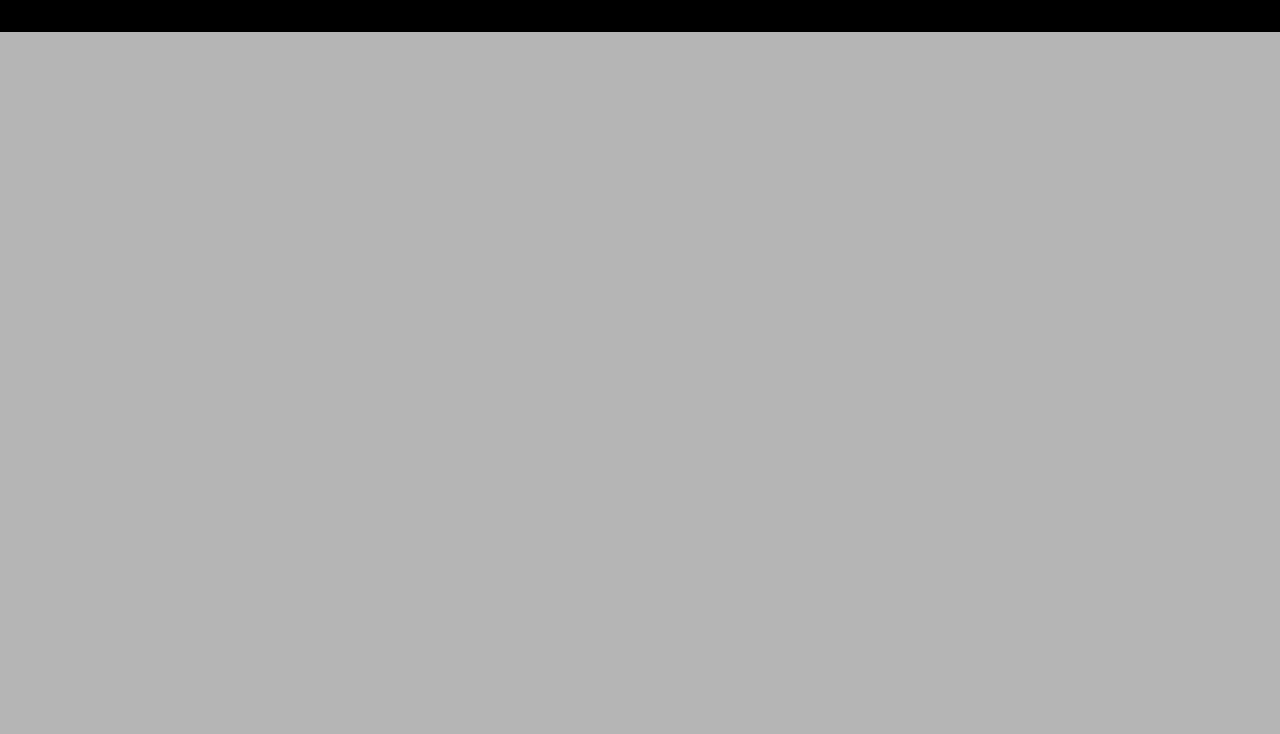
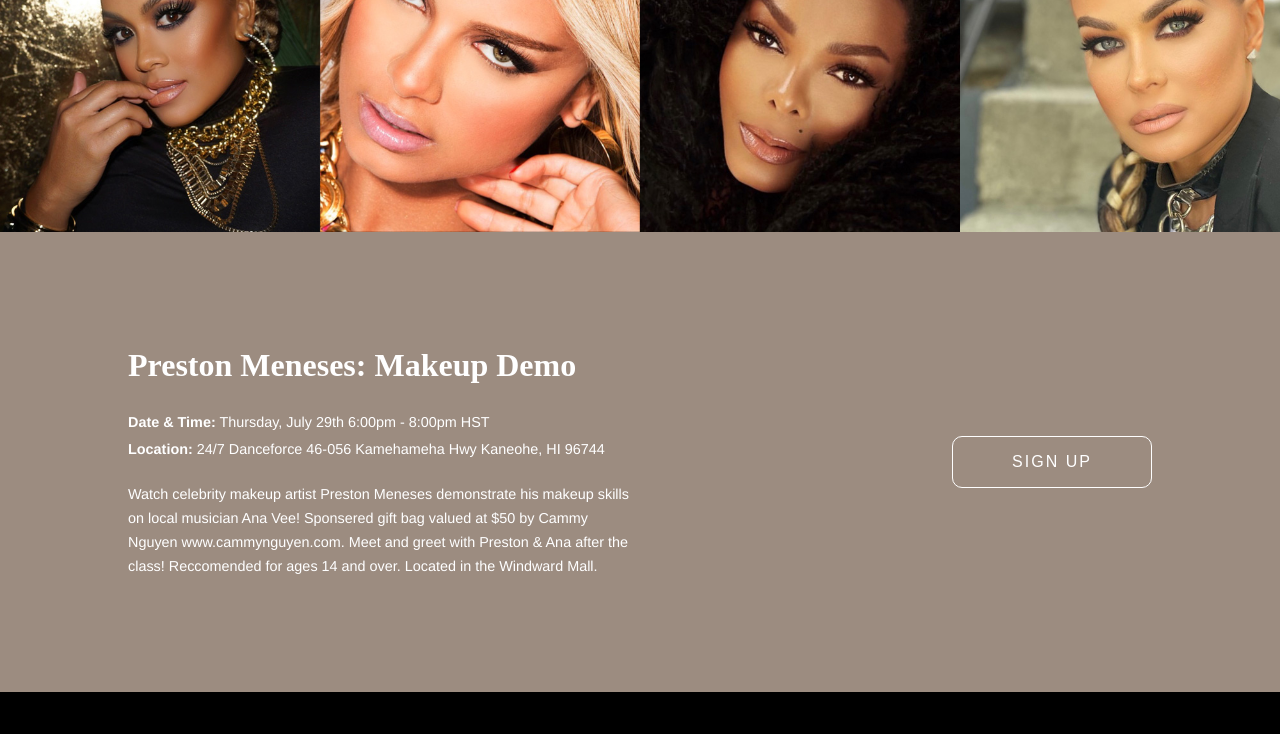
Before and after one commit to ekm383/prestonmakeup, a Gatsby site: page / in a window 1280 px wide. Shown: the part 1233-1967 px from the top of the page. Before the commit the page ends 1265 px from the top, so only its background shows below. Built offline with nearby package versions, Linux system fonts and the light colour scheme; Gatsby itself is replaced by a stand-in of ours; a web font is replaced by a local one.

Commit message:
Added 247 event

```diff
--- a/gatsby-config.js
+++ b/gatsby-config.js
@@ -21,6 +21,7 @@ module.exports = {
     },
     `gatsby-transformer-sharp`,
     `gatsby-plugin-sharp`,
+    `gatsby-plugin-smoothscroll`,
     {
       resolve: `gatsby-plugin-manifest`,
       options: {
@@ -34,14 +35,12 @@ module.exports = {
       },
     },
     {
-      resolve: `gatsby-plugin-prefetch-google-fonts`,
+      resolve: `gatsby-plugin-google-fonts`,
       options: {
         fonts: [
-          {
-            family: `Judson`,
-            variants: [`700`],
-          },
+          `Judson\:700`, // you can also specify font weights and styles
         ],
+        display: "swap",
       },
     },
     // this (optional) plugin enables Progressive Web App + Offline functionality
--- /dev/null
+++ b/src/components/Gallery.js
@@ -0,0 +1,50 @@
+import React from "react"
+import { useStaticQuery, graphql } from "gatsby"
+import Img from "gatsby-image"
+import styled from "styled-components"
+
+const Image = () => {
+  const data = useStaticQuery(graphql`
+    query {
+      getImages: allFile(filter: { relativeDirectory: { eq: "gallery" } }) {
+        edges {
+          node {
+            childImageSharp {
+              fluid(maxWidth: 500) {
+                ...GatsbyImageSharpFluid
+              }
+            }
+          }
+        }
+      }
+    }
+  `)
+  const images = data.getImages.edges
+  return (
+    <GalleryWrapper>
+      {images.map(({ node }, index) => {
+        return (
+          <div key={index} className={`item`}>
+            <Img fluid={node.childImageSharp.fluid} />
+          </div>
+        )
+      })}
+    </GalleryWrapper>
+  )
+}
+
+const GalleryWrapper = styled.div`
+  display: flex;
+  flex-direction: row;
+  flex-wrap: wrap;
+  .item {
+    width: 25%;
+  }
+  @media (max-width: 768px) {
+    .item {
+      width: 50%;
+    }
+  }
+`
+
+export default Image
--- a/src/components/Promo.js
+++ b/src/components/Promo.js
@@ -4,18 +4,29 @@ import styled from "styled-components"
 const Promo = () => {
   return (
     <StyledPromo>
-      <div className="container">
+      <div className="container" id="events">
         <div className="promo-box">
-          <h4>GIVE ME A BEAT</h4>
-          <p>Sunday, September 27th 3:00pm PST</p>
+          <h2>Preston Meneses: Makeup Demo</h2>
           <p>
-            Preston will demonstrate his sculpting, highlighting, makeup
-            placement, and couture glam along with products he uses.
+            <strong>Date & Time:</strong> Thursday, July 29th 6:00pm - 8:00pm
+            HST
+          </p>
+          <p>
+            <strong>Location:</strong> 24/7 Danceforce 46-056 Kamehameha Hwy
+            Kaneohe, HI 96744
+          </p>
+          <br />
+          <p>
+            Watch celebrity makeup artist Preston Meneses demonstrate his makeup
+            skills on local musician Ana Vee! Sponsered gift bag valued at $50
+            by Cammy Nguyen www.cammynguyen.com. Meet and greet with Preston &
+            Ana after the class! Reccomended for ages 14 and over. Located in
+            the Windward Mall.
           </p>
         </div>
         <div className="button-box">
-          <a href="https://us02web.zoom.us/webinar/register/WN_XDTMKQZwRYuso4HXvyHvSQ">
-            <button>masterclass</button>
+          <a href="https://www.eventbrite.com/e/preston-meneses-makeup-demo-with-ana-vee-tickets-161999032467">
+            <button>Sign Up</button>
           </a>
         </div>
       </div>
@@ -27,6 +38,7 @@ const StyledPromo = styled.div`
   width: 100%;
   height: 300px;
   margin: 0rem auto;
+  padding: 5rem 0;
   background: var(--beige);
   display: flex;
   justify-content: center;
@@ -45,8 +57,9 @@ const StyledPromo = styled.div`
     display: flex;
     flex-direction: column;
     align-items: flex-start;
-    h4 {
+    h2 {
       font-size: 2rem;
+      margin-bottom: 1.4rem;
       color: var(--white);
     }
     p {
--- a/src/components/hero/Intro.js
+++ b/src/components/hero/Intro.js
@@ -1,6 +1,7 @@
 import React from "react"
 import styled from "styled-components"
 import Background from "./Background"
+import scrollTo from "gatsby-plugin-smoothscroll"
 
 const Intro = () => {
   return (
@@ -13,6 +14,7 @@ const Intro = () => {
               PRESTON <br />
               MAKEUP
             </h1>
+            <button onClick={() => scrollTo("#events")}>Events</button>
           </div>
           <div className="social-box">
             <p>Preston Meneses | Los Angeles, CA</p>
--- a/src/components/nav/RightNav.js
+++ b/src/components/nav/RightNav.js
@@ -28,7 +28,7 @@ class RightNav extends Component {
         {this.state.links.map(item => {
           return (
             <li key={item.id}>
-              <Link fade to={item.path} className="nav-link">
+              <Link to={item.path} className="nav-link">
                 {item.text}
               </Link>
             </li>
--- a/src/pages/index.js
+++ b/src/pages/index.js
@@ -1,18 +1,18 @@
 import React from "react"
 import Layout from "../components/layout"
 import SEO from "../components/seo"
-
+import Promo from "../components/Promo"
 import Hero from "../components/hero/hero"
 import About from "../components/About"
+import Gallery from "../components/Gallery"
 
 const IndexPage = () => (
   <Layout>
     <SEO title="Home" />
     <Hero />
-    <About
-      content="Preston Meneses is one of the most sought-after celebrity makeup artists working today. His artistry has emerged throughout his 15-year collaboration with the legendary music superstar Janet Jackson, as well as working with celebrities Rihanna, Kelis, Erica Jayne, Brooklyn Decker, Halle Berry, Carmen Electra, Kim Kardashian, and Courtney Love, just to name a few. He was showcased on television with appearances in episodes of “The Real Housewives of Beverly Hills” and working on “Dance Moms.” His talents have graced the pages of countless magazines, including Vogue, Vogue Italia, Harpers Bazar, Harpers Arabia, Essence, InStyle Magazine, FHM, Maxim and numerous billboards in New York’s Times Square.
-"
-    />
+    <About content="Preston Meneses is one of the most sought-after celebrity makeup artists working today. His artistry has emerged throughout his 15-year collaboration with the legendary music superstar Janet Jackson, as well as working with celebrities Rihanna, Kelis, Erica Jayne, Brooklyn Decker, Halle Berry, Carmen Electra, Kim Kardashian, and Courtney Love, just to name a few. He was showcased on television with appearances in episodes of “The Real Housewives of Beverly Hills” and working on “Dance Moms.” His talents have graced the pages of countless magazines, including Vogue, Vogue Italia, Harpers Bazar, Harpers Arabia, Essence, InStyle Magazine, FHM, Maxim and numerous billboards in New York’s Times Square." />
+    <Gallery />
+    <Promo />
   </Layout>
 )
 
```
Also changed, not shown: package.json (+6 -2 lines), src/images/IMG_6134.JPG (added), src/images/gallery/preston-makeup-gallery-01.jpg (added), src/images/gallery/preston-makeup-gallery-02.jpg (added), src/images/gallery/preston-makeup-gallery-03.jpg (added), src/images/gallery/preston-makeup-gallery-04.jpg (added), 1 other file.
